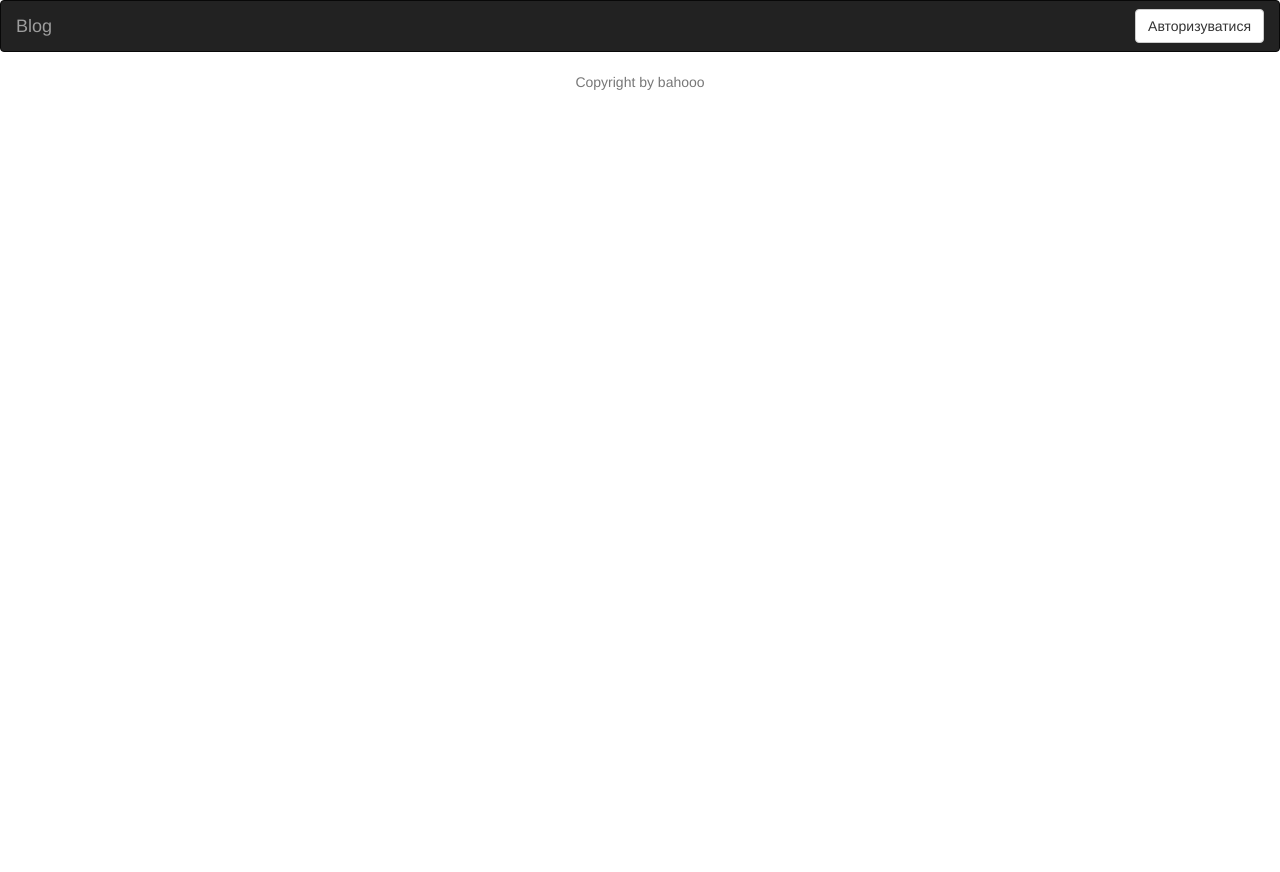
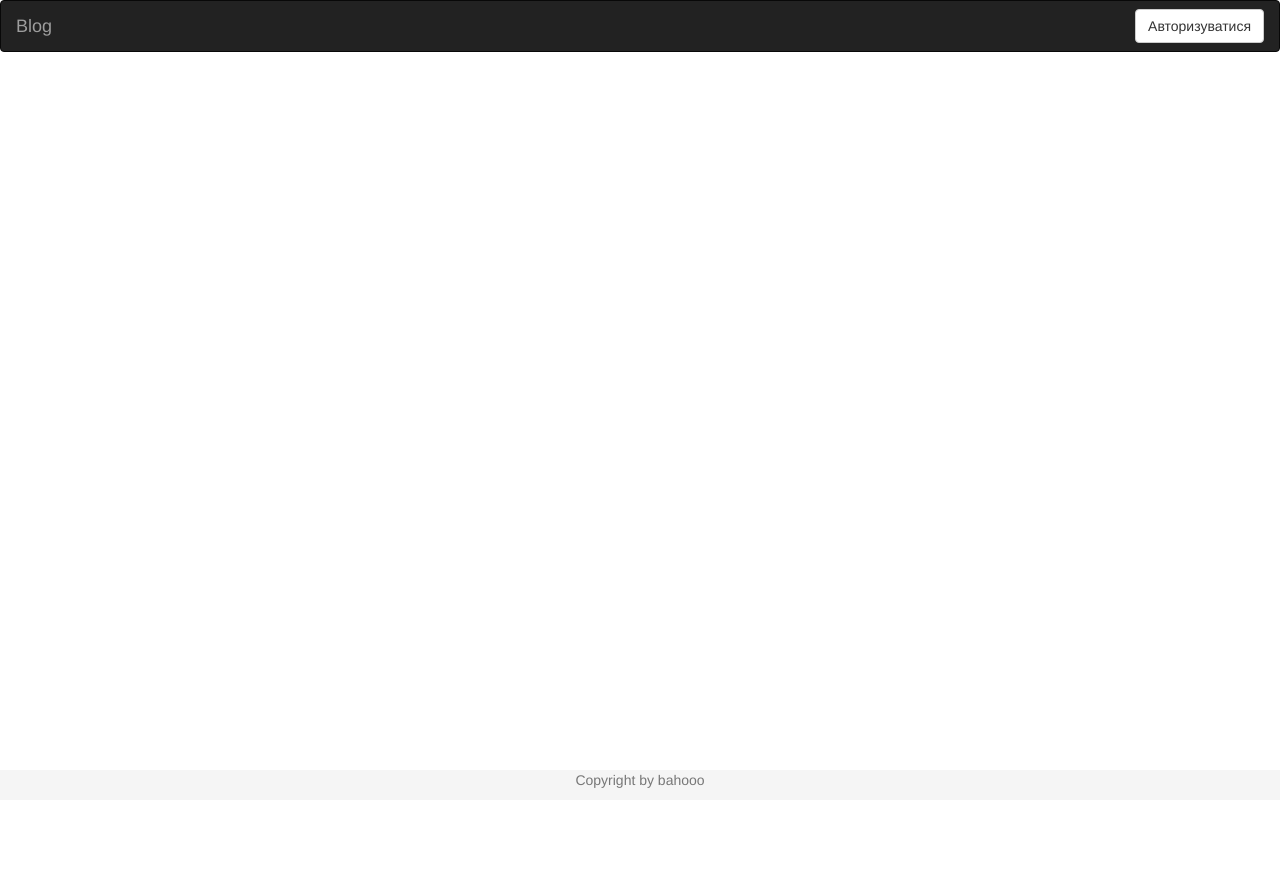
Before and after one commit to untento/pa, a PHP site: page /index.php in a window 1280 px wide. After the commit the page ends 788 px from the top, so only its background shows below. Run offline with PHP 8.4, Linux system fonts and the light colour scheme; data that the repository does not hold is empty; some libraries are stand-ins or nearby versions.

Commit message:
edited styles

```diff
--- a/task11/header.php
+++ b/task11/header.php
@@ -1,48 +1,65 @@
 <?php session_start(); ?>
 <!DOCTYPE html>
 <html lang="uk">
+
     <head>
-
         <meta charset="utf-8">
         <title>Blog</title>
         <script src="https://ajax.googleapis.com/ajax/libs/jquery/3.2.1/jquery.min.js"></script>
         <link href="https://maxcdn.bootstrapcdn.com/bootstrap/3.3.7/css/bootstrap.min.css" rel="stylesheet" integrity="sha384-BVYiiSIFeK1dGmJRAkycuHAHRg32OmUcww7on3RYdg4Va+PmSTsz/K68vbdEjh4u" crossorigin="anonymous">
         <script src="https://maxcdn.bootstrapcdn.com/bootstrap/3.3.7/js/bootstrap.min.js" integrity="sha384-Tc5IQib027qvyjSMfHjOMaLkfuWVxZxUPnCJA7l2mCWNIpG9mGCD8wGNIcPD7Txa" crossorigin="anonymous"></script>
-
-
         <script src="https://cdn.ckeditor.com/4.7.3/standard/ckeditor.js"></script>
 
+        <style>
+            html {
+                height: 100%;
+            }
 
-<style>
+            body {
+                min-height: 100%;
+                position: relative;
+            }
+
             .parent {
                 width: 100%;
                 height: 100%;
-    position: absolute;
+                position: relative;
                 margin-top: 0;
                 left: 0;
                 overflow: auto;
+                padding-bottom: 60px;
             }
+
             .block {
                 padding: 5px 5px 20px 5px;
-    width: 1000px;
+                width: 80%;
                 height: auto;
                 margin: auto;
                 text-align: justify;
                 font-size: 12pt;
             }
+
+            .lines {
+                margin: 10px;
+            }
+
+            #footer {
+                position: absolute;
+                bottom: 0;
+                width: 100%;
+                /* Set the fixed height of the footer here */
+                height: 30px;
+                background-color: #f5f5f5;
+            }
         </style>
+    </head>
 
-
-
-</head>
-<Body>
-
+    <body>
         <nav class="navbar navbar-inverse">
             <div class="container-fluid">
                 <!-- Brand and toggle get grouped for better mobile display -->
                 <div class="navbar-header">
-        <button type="button" class="navbar-toggle collapsed" data-toggle="collapse" data-target="#bs-example-navbar-collapse-1" aria-expanded="false">
-          <span class="sr-only">Toggle navigation</span>
+                    <button type="button" class="navbar-toggle collapsed" data-toggle="collapse" data-target="#bs-example-navbar-collapse-1" aria-expanded="false"><span class="sr-only">Toggle navigation</span>
                         <span class="icon-bar"></span>
                         <span class="icon-bar"></span>
                         <span class="icon-bar"></span>
@@ -53,20 +70,16 @@
                 <!-- Collect the nav links, forms, and other content for toggling -->
                 <div class="collapse navbar-collapse" id="bs-example-navbar-collapse-1">
                     <ul class="nav navbar-nav navbar-right">
-
                         <?php if(!isset($_SESSION['id'])): ?>
                         <a href="signIn.php" class="btn btn-default navbar-btn">Авторизуватися</a>
                         <?php else: ?>
-            <p class="navbar-text"><?php echo $_SESSION["name"];?> </p>
+                        <p class="navbar-text"><?php echo $_SESSION["name"];?></p>
                         <li class="dropdown">
-              <a href="#" class="dropdown-toggle" data-toggle="dropdown" role="button" aria-haspopup="true" aria-expanded="false">Меню <span class="caret"></span></a>
-              <ul class="dropdown-menu">
-                <?php require ("menu.php"); ?>
-              </ul>
+                            <a href="#" class="dropdown-toggle" data-toggle="dropdown" role="button" aria-haspopup="true" aria-expanded="false">Меню<span class="caret"></span></a>
+                            <ul class="dropdown-menu"><?php require ("menu.php"); ?></ul>
                         </li>
                         <?php endif; ?>
-
                     </ul>
-      </div><!-- /.navbar-collapse -->
-    </div><!-- /.container-fluid -->
+                </div>
+            </div>
         </nav>
```
Lines whose indentation alone changed are shown as unchanged.
